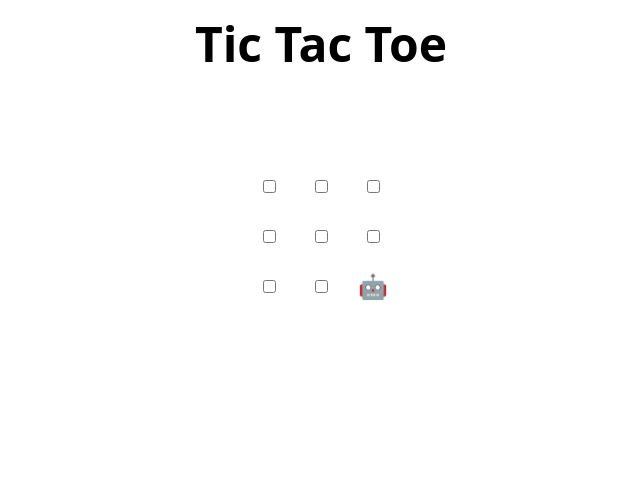
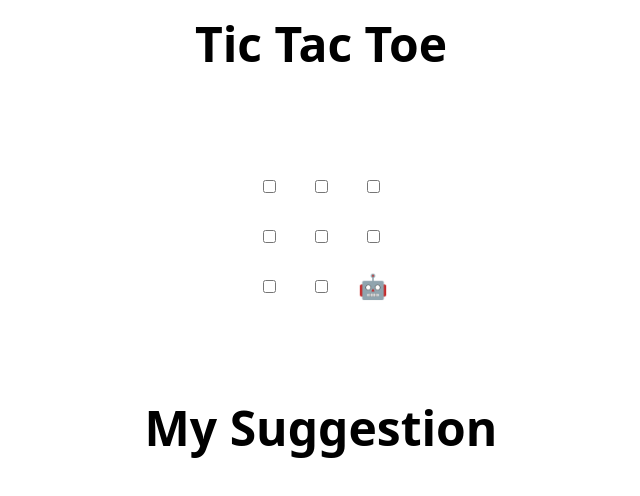
Before and after one commit to ariyoujustcode/skills-review-pull-requests, a plain HTML site: page index.html in a window 1280 px wide. Shown: the whole page, without its empty margins (319-959 px from the left). Drawn offline with Linux system fonts and the light colour scheme.

Commit message:
Update index.html

```diff
--- a/index.html
+++ b/index.html
@@ -46,7 +46,7 @@
     <td><input type="checkbox" /></td>
   </tr>
 </table>
-
+<h1>My Suggestion</h1>
 <h2 hidden>Game over, refresh to play again 🧑‍💻 🤖!</h2>
 
 <script>
```
